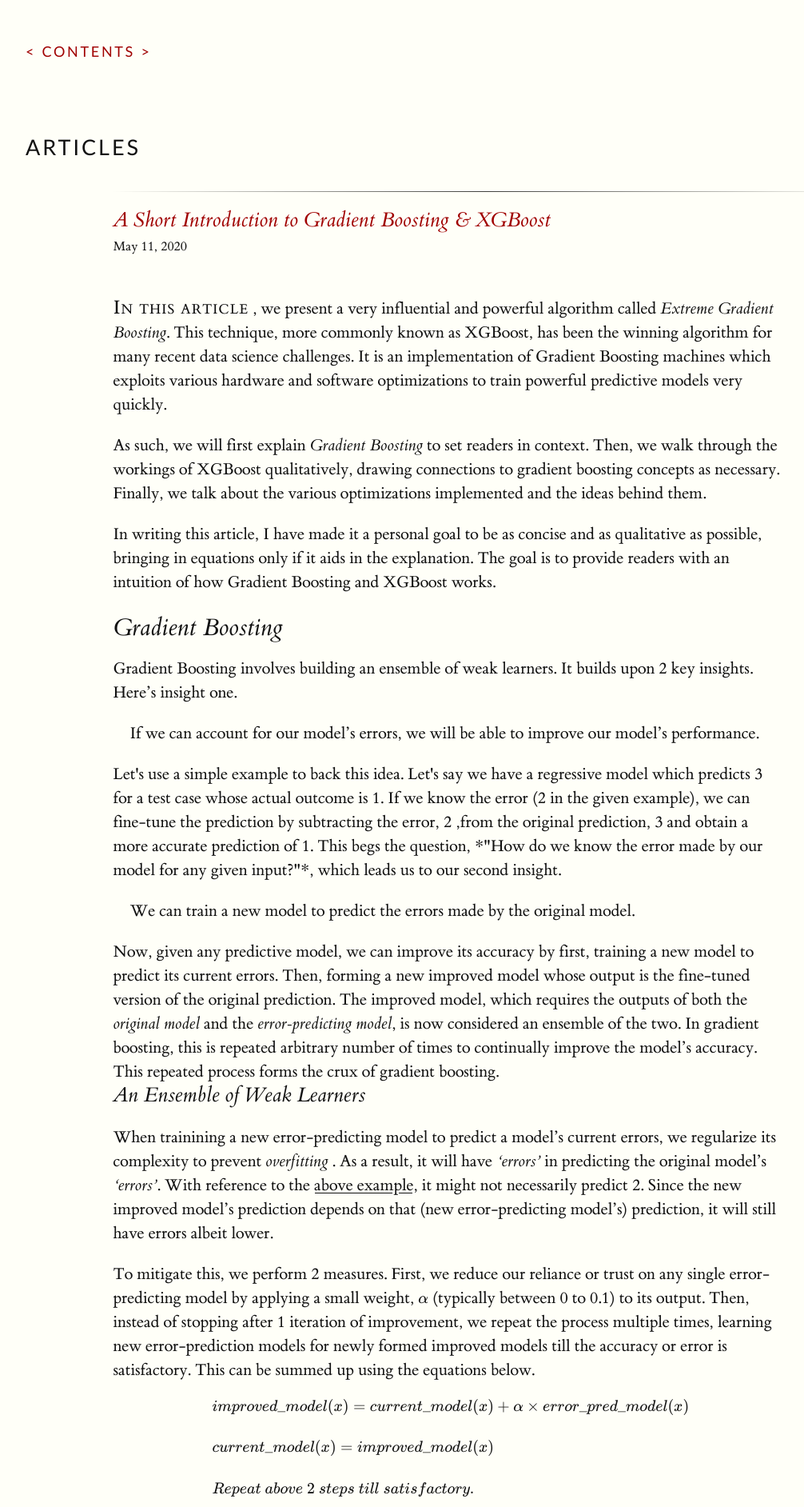
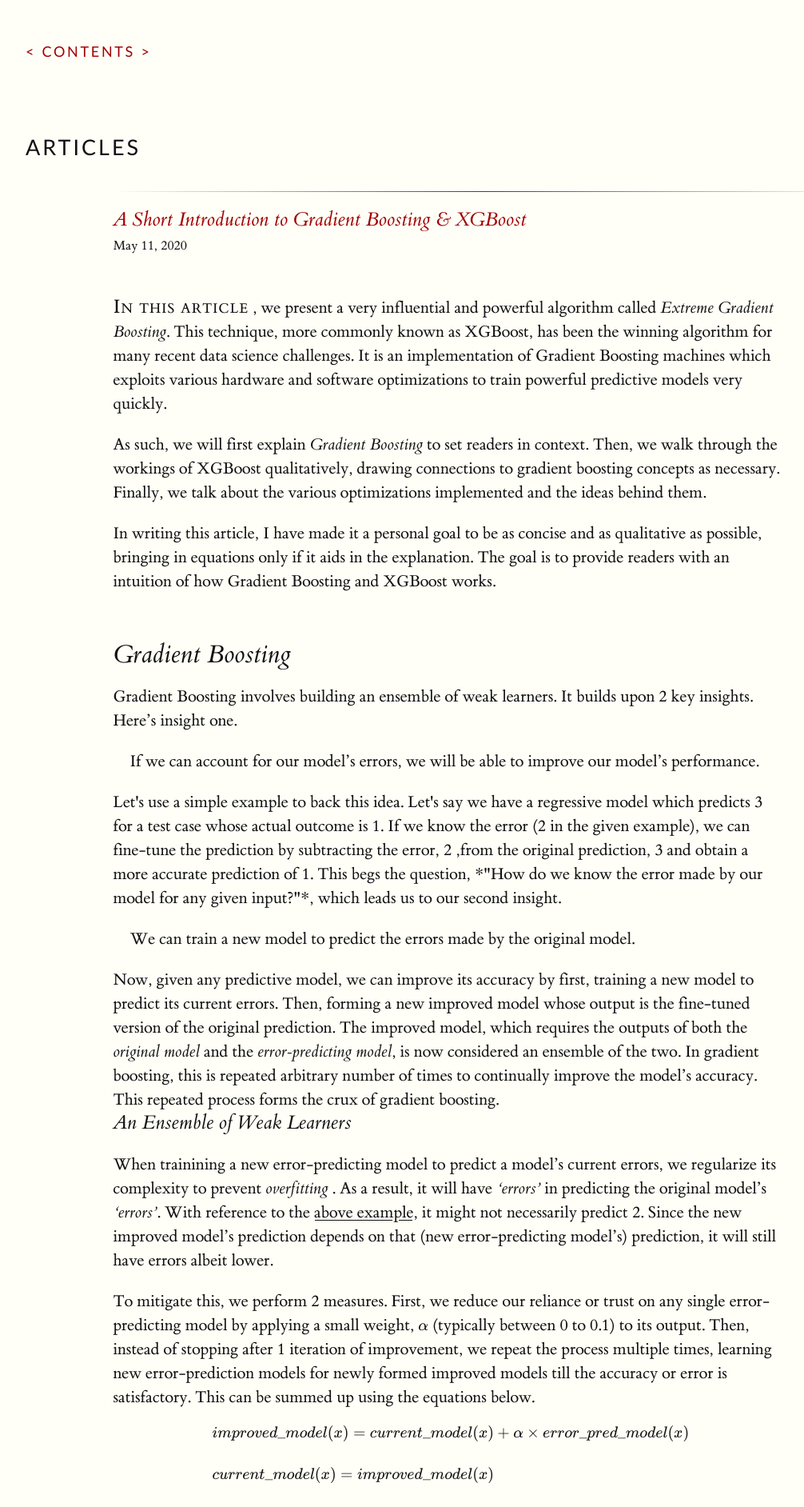
Before and after one commit to bobby-tan/bobby-tan.github.io, a Jekyll site: the page built from index.html, in a window 1280 px wide. Shown: the top 1884 px of the page at 80% size, without its empty margins (32-1038 px from the left). Built offline with Jekyll 4.4.1, drawn with Linux system fonts in a browser that asks for light colours; formulas are drawn with MathJax 3.

Commit message:
editted h1,h2,h3 styles

```diff
--- a/css/tufte.scss
+++ b/css/tufte.scss
@@ -101,17 +101,17 @@
 
 h2 { font-style: italic;
      font-weight: 400;
-     margin-top: 1.866666666666667rem;
-     margin-bottom: 0;
-     font-size: 2.1rem;
-     line-height: 0.933333333333333; }
+     margin-top: 4rem;
+     margin-bottom: 1.4rem;
+     font-size: 2.2rem;
+     line-height: 1; }
 
 h3 { font-style: italic;
      font-weight: 400;
-     font-size: 1.8rem;
-     margin-top: 2.1777777777777778rem;
-     margin-bottom: 0;
-     line-height: 1.08888888888889; }
+     font-size: 1.7rem;
+     margin-top: 2rem;
+     margin-bottom: 1.4rem;
+     line-height: 1; }
 
 // ET says a need for more than 3 levels of headings is the sign of a diseased mind
 
```
